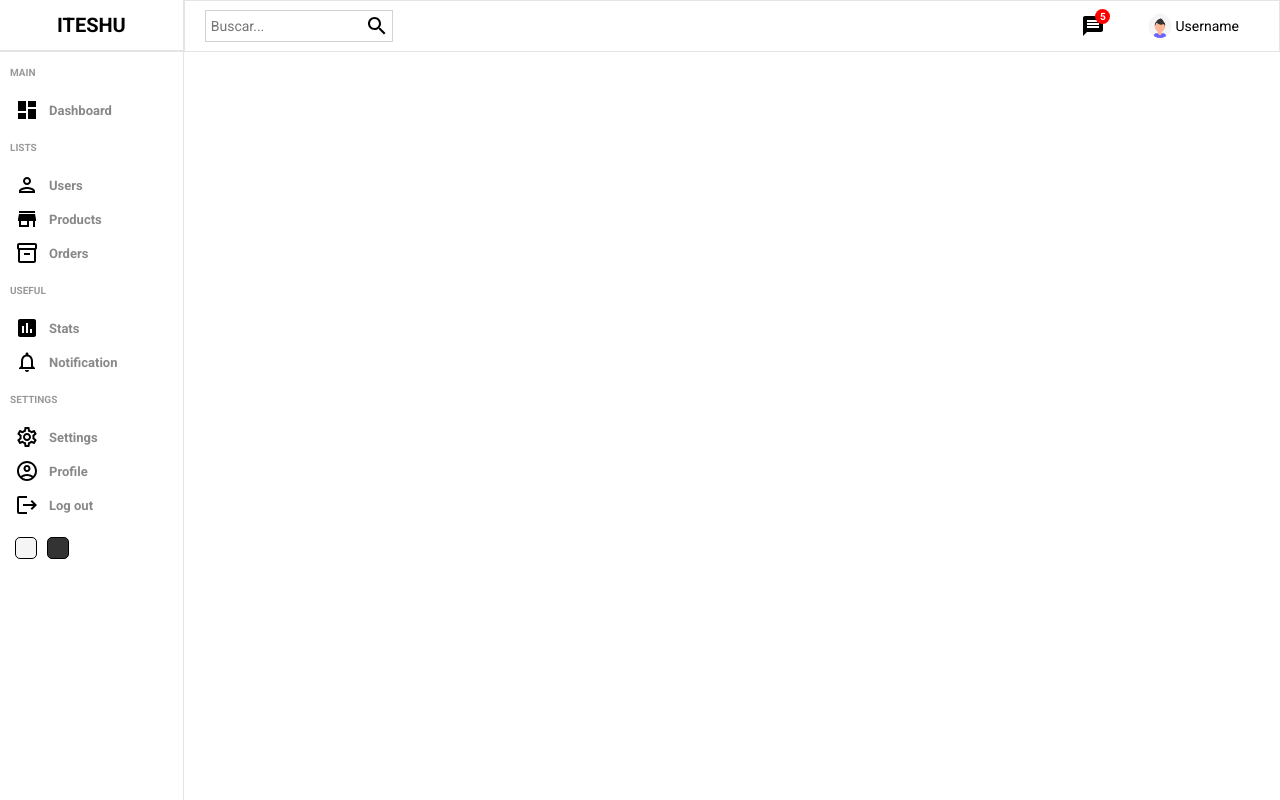
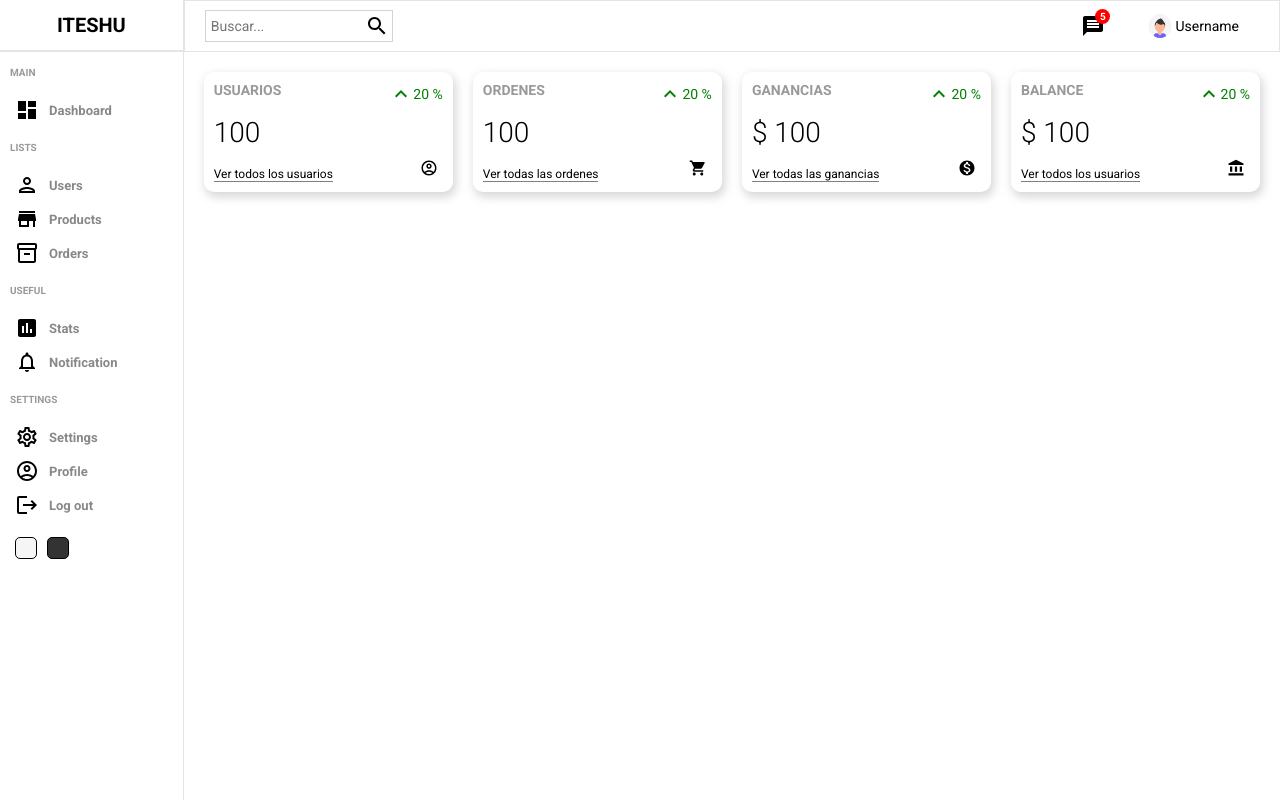
Before and after one commit to Santiago257/dashboard, a React (Create React App) app: page / in a window 1280 px wide. Built offline with nearby package versions, Linux system fonts and the light colour scheme.

Commit message:
widgets añadidos

```diff
--- a/src/components/widget/Widget.jsx
+++ b/src/components/widget/Widget.jsx
@@ -1,10 +1,76 @@
-import React from 'react'
-import './widget.scss'
+import { AccountBalance, AccountCircleOutlined, KeyboardArrowUp, MonetizationOn, ShoppingCart } from "@mui/icons-material";
+import React from "react";
+import "./widget.scss";
 
-const Widget = () => {
+const Widget = ({ type }) => {
+  //Codigo para saber que tipo de valor es el que vamos a mostrar dependiendo las props
+  let data;
+
+  //Objetos temporales para mostrar en el front
+  const amount = 100;
+  const diff = 20;
+
+  switch (type) {
+    case "user":
+      data = {
+        title: "USUARIOS",
+        //isMoney para saber si agregamos el singo de pesos
+        isMoney: false,
+        counter: 12515155,
+        link: "Ver todos los usuarios",
+        icon: <AccountCircleOutlined className="icon" />,
+      };
+      break;
+      case "order":
+      data = {
+        title: "ORDENES",
+        //isMoney para saber si agregamos el singo de pesos
+        isMoney: false,
+        counter: 12515155,
+        link: "Ver todas las ordenes",
+        icon: <ShoppingCart className="icon" />,
+      };
+      break;
+      case "earnings":
+      data = {
+        title: "GANANCIAS",
+        //isMoney para saber si agregamos el singo de pesos
+        isMoney: true,
+        counter: 12515155,
+        link: "Ver todas las ganancias",
+        icon: <MonetizationOn className="icon" />,
+      };
+      break;
+      case "balance":
+      data = {
+        title: "BALANCE",
+        //isMoney para saber si agregamos el singo de pesos
+        isMoney: true,
+        counter: 12515155,
+        link: "Ver todos los usuarios",
+        icon: <AccountBalance className="icon" />,
+      };
+      break;
+    default:
+      break;
+  }
+
   return (
-    <div>Widget  </div>
-  )
-}
+    <div className="widget">
+      <div className="left">
+        <span className="title">{data.title}</span>
+        <span className="counter">{data.isMoney && "$"} {amount}</span>
+        <span className="link">{data.link}</span>
+      </div>
+      <div className="right">
+        <div className="percentage positive">
+          <KeyboardArrowUp />
+          {diff} %
+        </div>
+        {data.icon}
+      </div>
+    </div>
+  );
+};
 
-export default Widget
+export default Widget;
--- a/src/components/widget/widget.scss
+++ b/src/components/widget/widget.scss
@@ -0,0 +1,55 @@
+.widget {
+  justify-content: space-between;
+  display: flex;
+  flex: 1;
+  padding: 10px;
+  box-shadow: 2px 4px 10px 1px rgba(201, 201, 201, 0.75);
+  -webkit-box-shadow: 2px 4px 10px 1px rgba(201, 201, 201, 0.75);
+  -moz-box-shadow: 2px 4px 10px 1px rgba(201, 201, 201, 0.75);
+  border-radius: 10px;
+  height: 100px;
+
+  .left,
+  .right {
+    display: flex;
+    flex-direction: column;
+    justify-content: space-between;
+
+    .title {
+      font-weight: bold;
+      font-size: 14px;
+      color: #999;
+    }
+
+    .counter {
+      font-size: 28px;
+      font-weight: 300;
+    }
+
+    .link {
+      width: max-content;
+      font-size: 12px;
+      border-bottom: 1px solid gray;
+    }
+
+    .percentage {
+      display: flex;
+      align-items: center;
+      font-size: 14px;
+
+      &.positive {
+        color: green;
+      }
+
+      &.negative {
+        color: red;
+      }
+    }
+    .icon{
+        font-size: 18px;
+        padding: 5px;
+        border-radius: 5px;
+        align-self: flex-end;
+    }
+  }
+}
--- a/src/pages/home/Home.jsx
+++ b/src/pages/home/Home.jsx
@@ -1,20 +1,24 @@
-import React from 'react'
-import Navbar from '../../components/navbar/Navbar'
-import Sidebar from '../../components/sidebar/Sidebar'
-import './home.scss'
+import React from "react";
+import Navbar from "../../components/navbar/Navbar";
+import Sidebar from "../../components/sidebar/Sidebar";
+import Widget from "../../components/widget/Widget";
+import "./home.scss";
 
 const Home = () => {
   return (
-    <div className='home'>
-        <Sidebar/>
-        <div className="homeContainer">
-          <Navbar/>
-          <div className="widgets">
+    <div className="home">
+      <Sidebar />
+      <div className="homeContainer">
+        <Navbar />
+        <div className="widgets">
+          <Widget type="user" />
+          <Widget type="order" />
+          <Widget type="earnings" />
+          <Widget type="balance" />
+        </div>
+      </div>
+    </div>
+  );
+};
 
-          </div>
-        </div>
-    </div>
-  )
-}
-
-export default Home
+export default Home;
--- a/src/pages/home/home.scss
+++ b/src/pages/home/home.scss
@@ -3,5 +3,12 @@
 
     .homeContainer{
         flex: 6;
+
+        .widgets{
+            display: flex;
+            padding: 20px;
+            gap: 20px;
+        }
+
     }
 }
```
